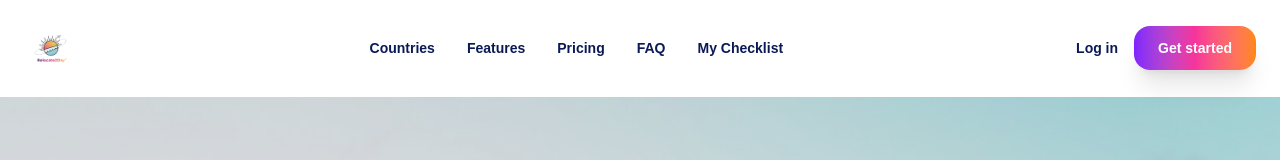
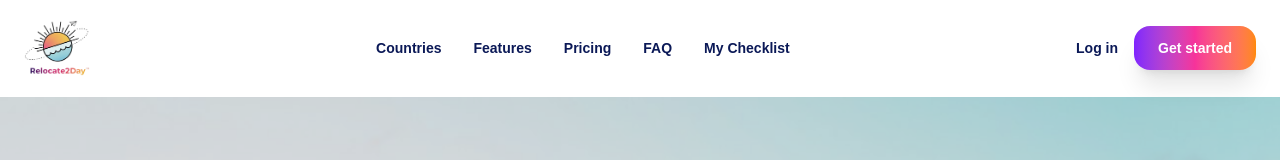
Before and after one commit to ZeppaVentures/Relocate2Day, a Next.js app: page / in a window 1280 px wide. Shown: the top 160 px of the page. Built offline with nearby package versions, Linux system fonts and the light colour scheme; no server answers.

Commit message:
Use tight cropped logo in navbar

```diff
--- a/app/page.tsx
+++ b/app/page.tsx
@@ -200,7 +200,7 @@ export default function Home() {
         <div className="mx-auto flex max-w-7xl items-center justify-between px-6 py-5">
           <Link href="/">
             <img
-              src="/Relocate2day_logo_transparent_v2.png"
+              src="/logo_tight.png"
               alt="Relocate2Day"
               className="h-14 w-auto object-contain"
             />
@@ -249,7 +249,7 @@ export default function Home() {
           <div style={{ width: "288px", backgroundColor: "white", height: "100%", boxShadow: "0 25px 50px rgba(0,0,0,0.3)", display: "flex", flexDirection: "column" }}>
             <div className="flex items-center justify-between px-6 py-5 border-b border-gray-100">
               <img
-                src="/Relocate2day_logo_transparent_v2.png"
+                src="/logo_tight.png"
                 alt="Relocate2Day"
                 className="h-12 w-auto object-contain"
               />
```
Also changed, not shown: public/logo_tight.png (added).
